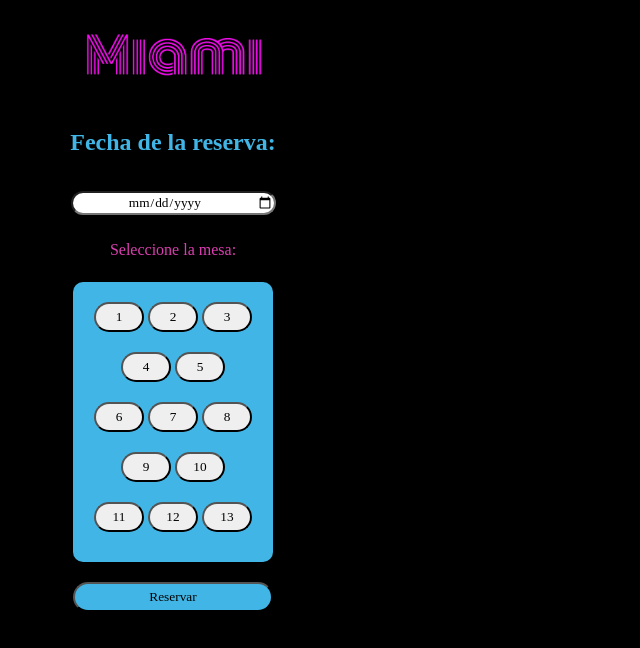
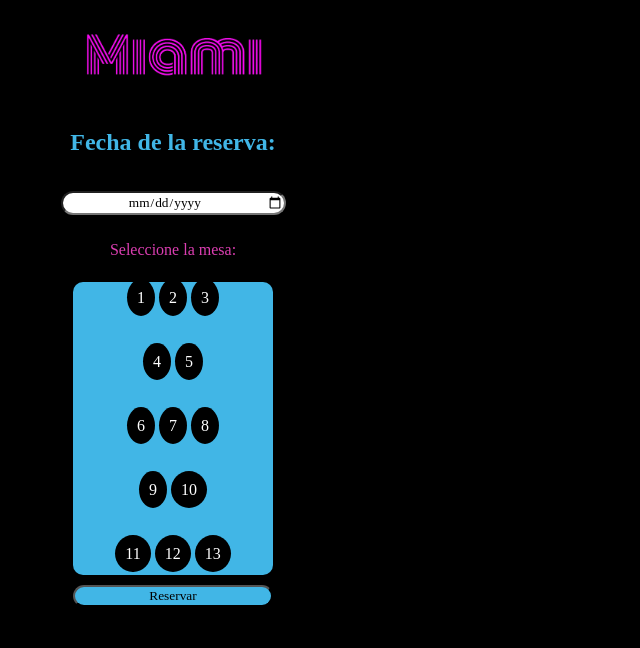
Before and after one commit to juanmejiab/aplicacionHibrida, a website built with Parcel: page src/mesas.html in a window 1280 px wide. Shown: the whole page, without its empty margins (0-640 px from the left). Built offline with nearby package versions, Linux system fonts and the light colour scheme.

Commit message:
cambios en estilos de la pagina de mesas

```diff
--- a/src/js/mesas.js
+++ b/src/js/mesas.js
@@ -1,5 +1,5 @@
 let secciones = "opciones.html"
-let logoMesas
+let logoMesas, btnMesas;
 
 window.onload = init;
 
@@ -10,12 +10,18 @@ function init(){
 
 function inicializarVariables(){
     logoMesas = document.getElementById("logoMesas");
+    btnMesas = document.getElementById("mesa");
 }
 
 function crearEventos(){
     logoMesas.addEventListener("click", enrutador);
+    btnMesas.addEventListener("click", prueba);
 }
 
 function enrutador(){
     location.href = secciones;
 }
+
+function prueba(){
+    //alert(toString(btnMesas.));
+}
--- a/src/mesas.html
+++ b/src/mesas.html
@@ -13,29 +13,47 @@
     <div class="texto">
         <img src="./img/miami.png" id="logoMesas">
         <h2>Fecha de la reserva:</h2>
-        <input type="date">
+        <input type="date" class="fecha">
         <p>Seleccione la mesa:</p>
     </div>
+    <form class="formulario">
     <div class="caja">
-
-        <button>1</button>
-        <button>2</button>
-        <button>3</button>
+        <input type="checkbox" name="checkbox" id="mesa1">
+        <label for="mesa1">1</label>
+        <input type="checkbox" name="checkbox" id="mesa2">
+        <label for="mesa2">2</label>
+        <input type="checkbox" name="checkbox" id="mesa3">
+        <label for="mesa3">3</label>
         <br>
-        <button>4</button>
-        <button>5</button>
         <br>
-        <button>6</button>
-        <button>7</button>
-        <button>8</button>
+        <input type="checkbox" name="checkbox" id="mesa4">
+        <label for="mesa4">4</label>
+        <input type="checkbox" name="checkbox" id="mesa5">
+        <label for="mesa5">5</label>
         <br>
-        <button>9</button>
-        <button>10</button>
         <br>
-        <button>11</button>
-        <button>12</button>
-        <button>13</button>
+        <input type="checkbox" name="checkbox" id="mesa6">
+        <label for="mesa6">6</label>
+        <input type="checkbox" name="checkbox" id="mesa7">
+        <label for="mesa7">7</label>
+        <input type="checkbox" name="checkbox" id="mesa8">
+        <label for="mesa8">8</label>
+        <br>
+        <br>
+        <input type="checkbox" name="checkbox" id="mesa9">
+        <label for="mesa9">9</label>
+        <input type="checkbox" name="checkbox" id="mesa10">
+        <label for="mesa10">10</label>
+        <br>
+        <br>
+        <input type="checkbox" name="checkbox" id="mesa11">
+        <label for="mesa11">11</label>
+        <input type="checkbox" name="checkbox" id="mesa12">
+        <label for="mesa12">12</label>
+        <input type="checkbox" name="checkbox" id="mesa13">
+        <label for="mesa13">13</label>
     </div>
+    </form>
     <button class="btnResevarMesa" id="btnResevarMesa">Reservar</button>
 </body>
 </html>
--- a/src/sass/login.scss
+++ b/src/sass/login.scss
@@ -12,6 +12,7 @@ div{
 .logo{
     margin-top: 50px;
     width: 200px;
+    cursor: pointer;
 }
 .usr{
     margin-top: 30px;
--- a/src/sass/mesas.scss
+++ b/src/sass/mesas.scss
@@ -1,6 +1,7 @@
 $color:black;
 body{
     background-color: $color;
+    font-family: 'Broadway Regular';
 }
 div{
     width:330px;
@@ -11,42 +12,67 @@ div{
 .caja{
     background-color: #41B6E6;
     width: 200px;
-    height: 280px;
+    height: 293px;
     margin-left: 65px;
     border-radius: 10px;
 }
 img{
     margin-top: 20px;
     width: 200px;
+    cursor: pointer;
 }
 h2{
     color: #41B6E6;
-    font-family: 'Broadway Regular';
 }
 p{
     color: #DB3EB1;
-    font-family: 'Broadway Regular';
+
 }
-input{
+.mesa{
+    margin-top: 50px;
+}
+.fecha{
     font-family: 'Broadway Regular';
     text-align: center;
+    margin-top: -1px;
     border-radius: 15px;
-    width: 200px;
+    width: 220px;
     height: 20px;
 }
-button{
-    border-radius: 15px;
-    height: 30px;
-    width: 50px;
-    margin-top: 20px;
-    font-size: 20;
-    font-family: 'Broadway Regular';
+
+.formulario input[type="checkbox"]{
+    display: none;
 }
+
+.formulario .caja label{
+    color: white;
+    background-color: black;
+    padding: 10px;
+    position: relative;
+    border-radius: 50%;
+    cursor: pointer;
+}
+
+.formulario .caja label:hover{
+    color: $color;
+    background: #DB3EB1;
+}
+
+.formulario input[type="checkbox"]:checked + label{
+    color: $color;
+    background: #DB3EB1;
+}
+
 .btnResevarMesa{
     background-color: #41B6E6;
     margin-left: 65px;
     width: 200px;
+    border-radius: 15px;
+    margin-top: 10px;
+    font-size: 20;
+    font-family: 'Broadway Regular';
 }
-button:hover, .btnResevarMesa:hover{
+
+.btnResevarMesa:hover{
     background-color: #DB3EB1;
 }
--- a/src/sass/registro.scss
+++ b/src/sass/registro.scss
@@ -12,6 +12,7 @@ div{
 img{
     margin-top: 20px;
     width: 200px;
+    cursor: pointer;
 }
 h2{
     color: #41B6E6;
```
